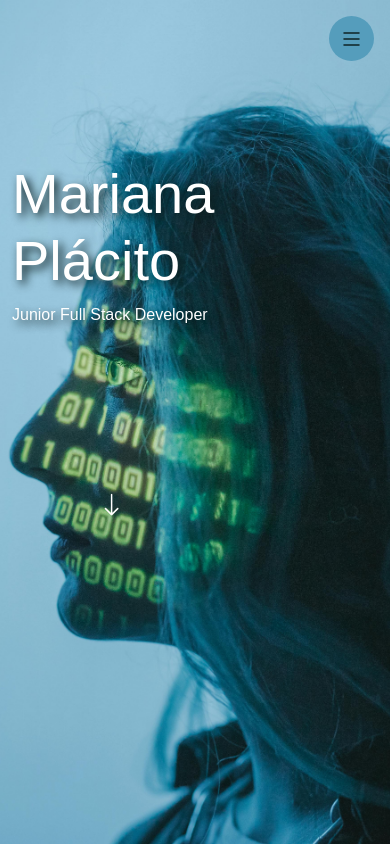
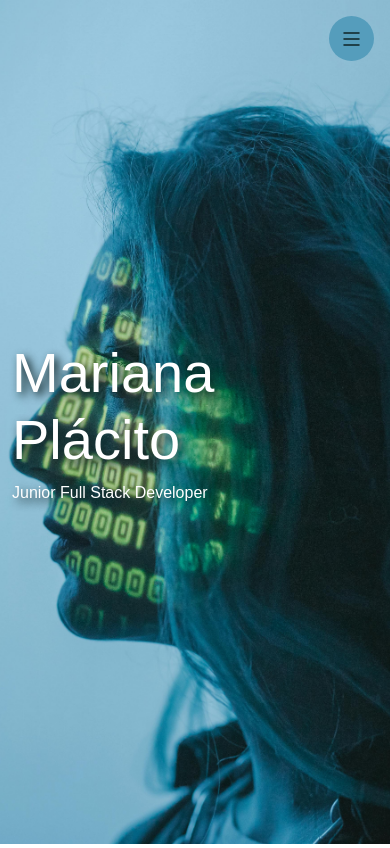
Before and after one commit to Placito/My_Portfolio, a Flask app: page / in a window 390 px wide. Shown: the top 848 px of the page. Run offline with Flask 3, Linux system fonts and the light colour scheme; some libraries are stand-ins or nearby versions.

Commit message:
remove a arrow component

```diff
--- a/static/style.css
+++ b/static/style.css
@@ -102,11 +102,6 @@ html, body {
 .text-shadow {
     text-shadow: 4px 4px 10px #0C1E1F;
     color: #0C1E1F;
-}
-.drag {
-    width: 9rem;
-    right: 0;
-    bottom: 0;
 }
 .drag a {
     text-decoration: none;
--- a/templates/index.html
+++ b/templates/index.html
@@ -57,9 +57,6 @@
             <div class="col-md-5 d-flex justify-content-center align-itens-center flex-column">
                 <h2 class="text-shadow">Mariana Plácito</h2>
                 <span id="subtitle" class="text-shadow">Junior Full Stack Developer</span>
-            </div>
-            <div class="col-md-7 drag d-flex justify-content-end align-itens-end">
-                <a href="#about"><i class="bi bi-arrow-down text-white pe-2 fs-2" aria-hidden="true"></i></a>
             </div>
         </section>
         <section id="about" class="container mt-5 about">
```
